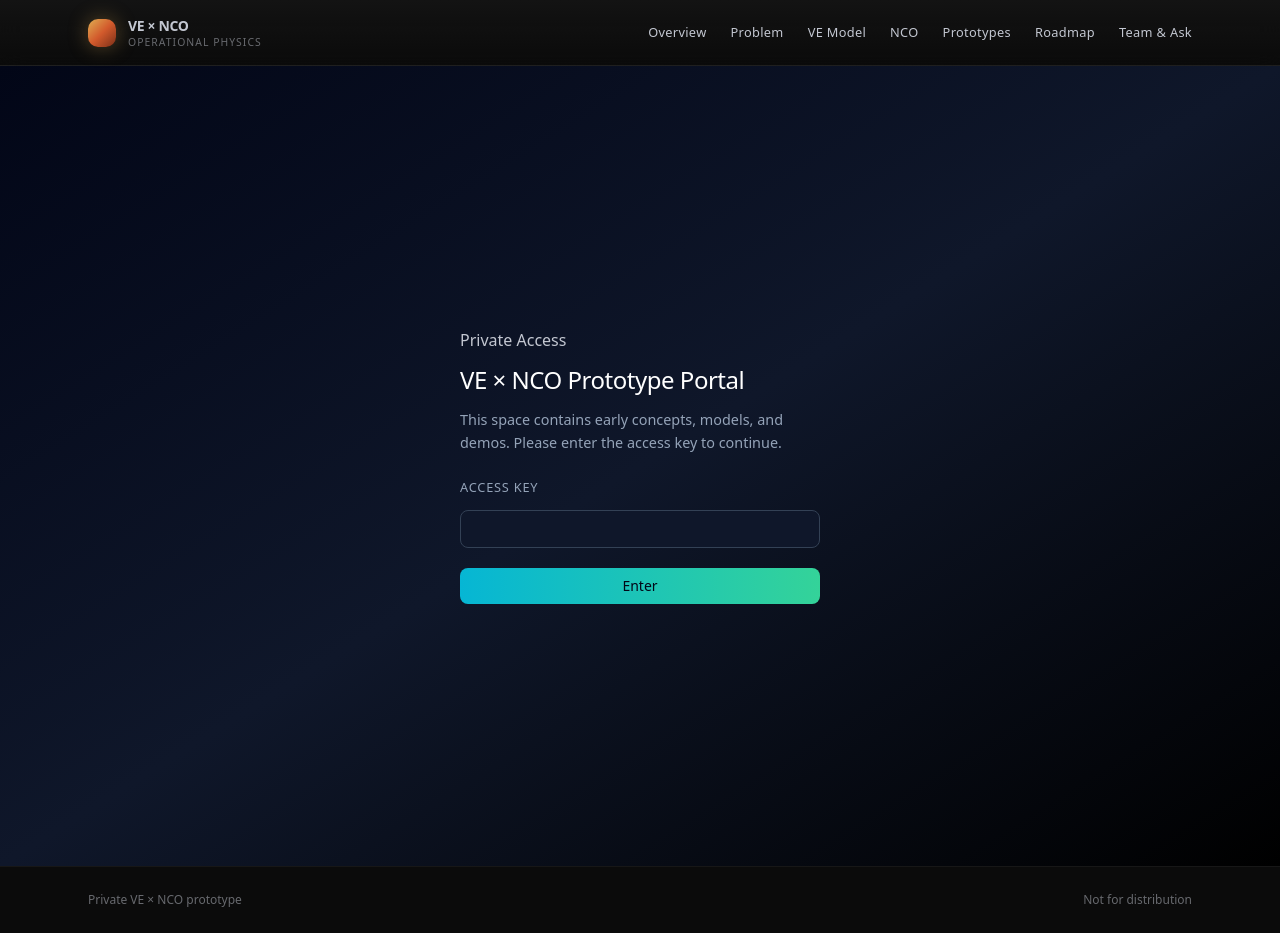
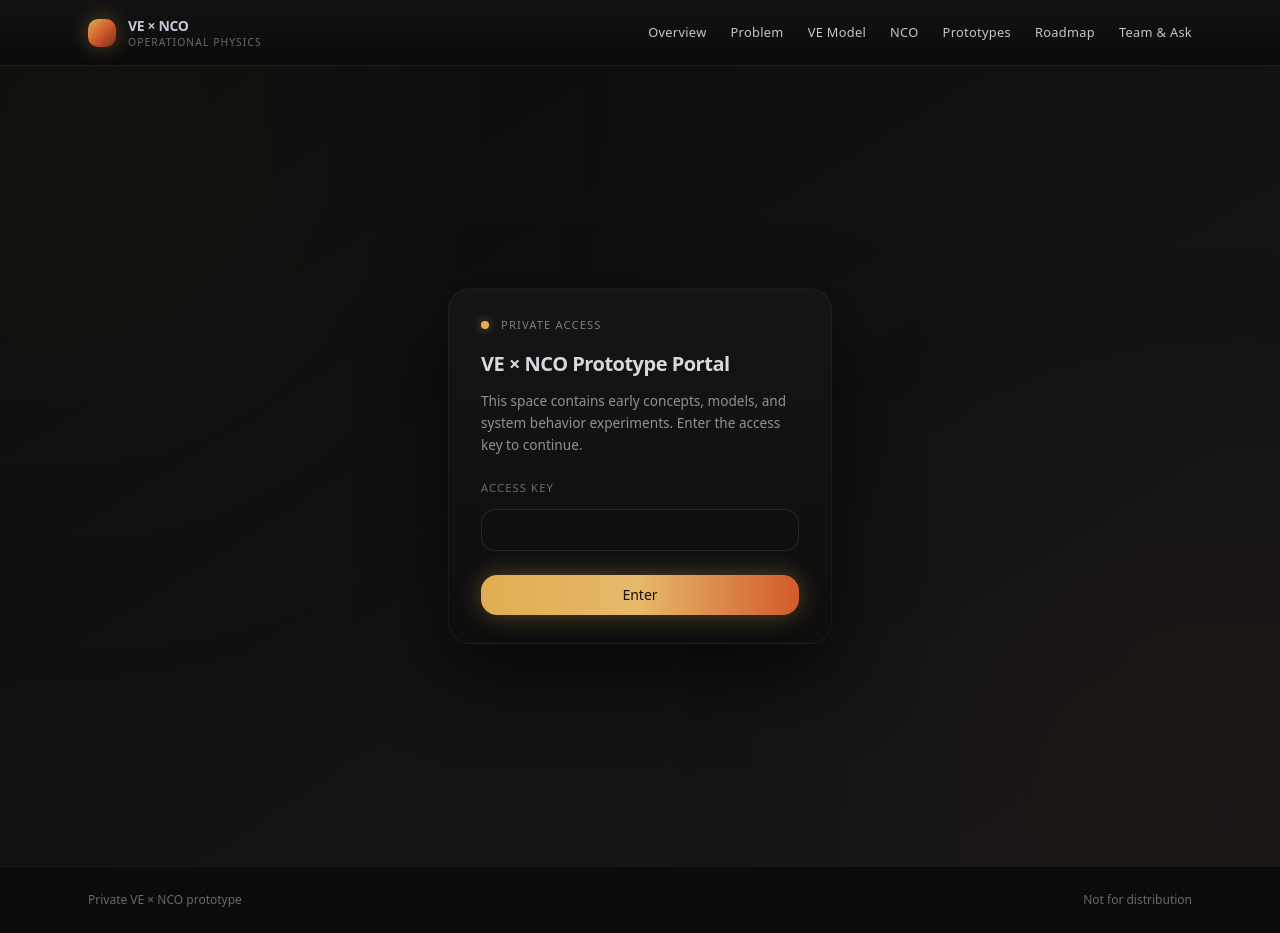
Before and after one commit to VertandErnie/vexnco-site, a Next.js app: page /login in a window 1280 px wide. Built offline with nearby package versions, Linux system fonts and the light colour scheme.

Commit message:
Update page.jsx

```diff
--- a/app/login/page.jsx
+++ b/app/login/page.jsx
@@ -11,11 +11,10 @@ export default function LoginPage() {
     setError("");
 
     if (password !== "ve-access") {
-      setError("Incorrect password.");
+      setError("Incorrect access key.");
       return;
     }
 
-    // Set a simple auth cookie via client-side fetch
     await fetch("/api/auth", {
       method: "POST",
       body: JSON.stringify({ ok: true })
@@ -25,56 +24,106 @@ export default function LoginPage() {
   }
 
   return (
-    <div className="min-h-screen flex items-center justify-center bg-gradient-to-br from-slate-950 via-slate-900 to-black">
-      <div className="card section-narrow" style={{ maxWidth: "26rem" }}>
-        <div style={{ padding: "1.75rem" }}>
-          <div className="chip" style={{ marginBottom: "0.75rem" }}>
-            <span className="chip-dot-both" />
-            <span>Private Access</span>
+    <div
+      className="
+        min-h-screen flex items-center justify-center
+        bg-gradient-to-br
+        from-[#0b0b0b]
+        via-[#121212]
+        to-[#161616]
+        relative overflow-hidden
+      "
+    >
+      {/* Ambient material glow */}
+      <div className="pointer-events-none absolute -top-40 -left-40 h-[420px] w-[420px] rounded-full bg-[#E0AE52]/10 blur-[180px]" />
+      <div className="pointer-events-none absolute -bottom-40 -right-40 h-[420px] w-[420px] rounded-full bg-[#D25A2C]/10 blur-[180px]" />
+
+      <div
+        className="
+          relative w-full max-w-sm
+          rounded-[22px]
+          border border-white/5
+          bg-gradient-to-b
+          from-[#161616]/90
+          to-[#0e0e0e]/90
+          shadow-[0_30px_80px_rgba(0,0,0,0.6)]
+          backdrop-blur-xl
+        "
+      >
+        <div className="px-8 py-7">
+
+          {/* Eyebrow */}
+          <div className="flex items-center gap-3 mb-4">
+            <span className="h-2 w-2 rounded-full bg-[#E0AE52] shadow-[0_0_10px_rgba(224,174,82,0.6)]" />
+            <span className="text-[0.7rem] tracking-widest uppercase text-frost/60">
+              Private Access
+            </span>
           </div>
-          <h1 className="text-2xl" style={{ margin: 0, color: "white" }}>
+
+          {/* Title */}
+          <h1 className="text-xl font-semibold tracking-tight text-concrete">
             VE × NCO Prototype Portal
           </h1>
-          <p
-            style={{
-              marginTop: "0.75rem",
-              fontSize: "0.9rem",
-              color: "rgb(148,163,184)"
-            }}
-          >
-            This space contains early concepts, models, and demos. Please enter
-            the access key to continue.
+
+          {/* Copy */}
+          <p className="mt-3 text-[0.85rem] leading-relaxed text-frost/70">
+            This space contains early concepts, models, and system behavior
+            experiments. Enter the access key to continue.
           </p>
 
+          {/* Form */}
           <form
             onSubmit={handleSubmit}
-            style={{ marginTop: "1.5rem", display: "grid", gap: "0.75rem" }}
+            className="mt-6 grid gap-3"
           >
             <label
               htmlFor="password"
-              style={{
-                fontSize: "0.8rem",
-                color: "rgb(148,163,184)",
-                letterSpacing: "0.06em",
-                textTransform: "uppercase"
-              }}
+              className="text-[0.7rem] uppercase tracking-widest text-frost/50"
             >
               Access key
             </label>
+
             <input
               id="password"
               type="password"
               value={password}
               onChange={e => setPassword(e.target.value)}
               autoComplete="off"
-              className="bg-slate-900 border border-slate-700 rounded-lg px-3 py-2 text-sm text-slate-100 focus:outline-none focus:ring-2 focus:ring-cyan-400 focus:border-cyan-400"
+              className="
+                rounded-[14px]
+                bg-[#0f0f0f]
+                border border-white/10
+                px-4 py-2.5
+                text-sm text-frost
+                placeholder:text-frost/30
+                focus:outline-none
+                focus:border-[#E0AE52]
+                focus:ring-1 focus:ring-[#E0AE52]/40
+              "
             />
+
             {error && (
-              <p style={{ color: "#f97373", fontSize: "0.8rem" }}>{error}</p>
+              <p className="text-[0.75rem] text-[#D25A2C]">
+                {error}
+              </p>
             )}
+
             <button
               type="submit"
-              className="mt-2 rounded-lg px-3 py-2 text-sm font-medium bg-gradient-to-r from-cyan-500 to-emerald-400 text-slate-950 hover:opacity-90 transition"
+              className="
+                mt-3
+                rounded-[16px]
+                px-4 py-2.5
+                text-sm font-medium
+                text-[#1a1208]
+                bg-gradient-to-r
+                from-[#E0AE52]
+                via-[#E6B86A]
+                to-[#D25A2C]
+                hover:opacity-90
+                transition
+                shadow-[0_0_25px_rgba(224,174,82,0.35)]
+              "
             >
               Enter
             </button>
```
